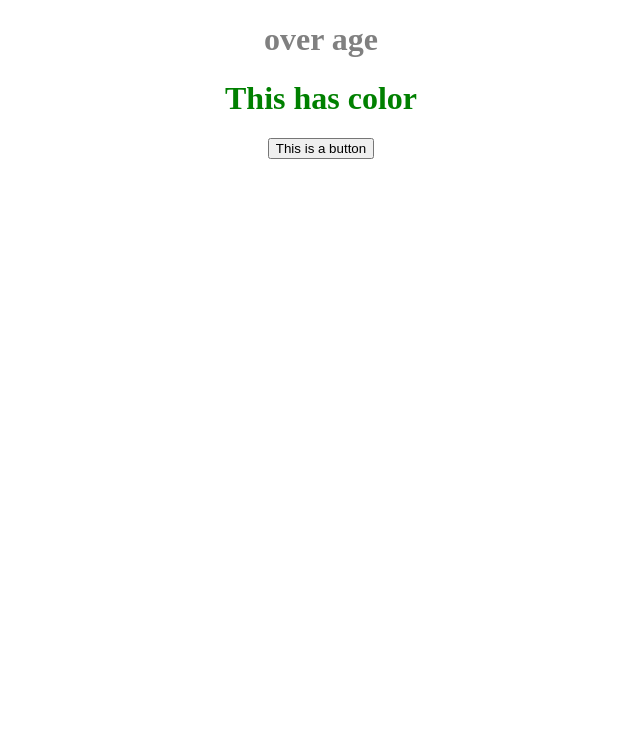
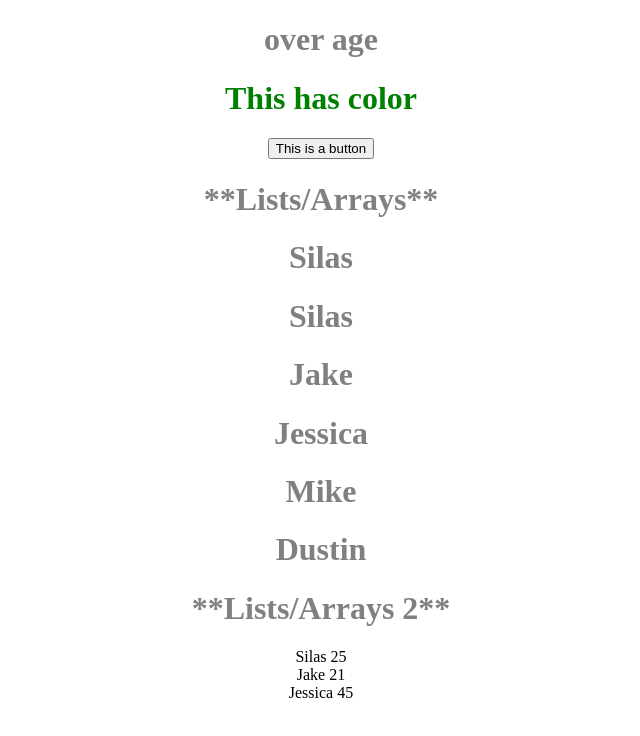
Before and after one commit to SilasFas/React-studies-1, a React (Create React App) app: page / in a window 1280 px wide. Shown: the top 736 px of the page, without its empty margins (319-959 px from the left). Built offline with nearby package versions, Linux system fonts and the light colour scheme.

Commit message:
CSS/conditional/array

```diff
--- a/src/App.js
+++ b/src/App.js
@@ -1,17 +1,44 @@
 import './App.css';
 import './Index.css';
+import { User } from './User';
 
 function App() {
 
   const age = 18
   const isGreen = true
 
+  const names = ['Silas', 'Jake', 'Jessica', 'Mike', 'Dustin']
+
+  const users = [
+    { name: 'Silas', age: 25 },
+    { name: 'Jake', age: 21 },
+    { name: 'Jessica', age: 45 },
+  ]
+
+
   return (
     <div className="App">
       {age >= 18 ? <h1>over age</h1> : <h1>under age</h1>}
-    <h1 style={{color: isGreen ? 'green' : 'red'}}>This has color</h1>
+      <h1 style={{ color: isGreen ? 'green' : 'red' }}>This has color</h1>
 
-    {isGreen && <button>This is a button</button>}
+      {isGreen && <button>This is a button</button>}
+
+
+
+
+      <h1>**Lists/Arrays**</h1>
+
+      <h1>{names[0]}</h1>
+
+      {names.map((name, key) => { // This sctructure map my array
+        return <h1 key={key}>{name}</h1>
+      })}
+
+
+      <h1>**Lists/Arrays 2**</h1>
+      {users.map((user, key) => {
+        return <User name={user.name} age={user.age} key={key} />
+      })}
     </div>
   );
 }
--- /dev/null
+++ b/src/User.js
@@ -0,0 +1,15 @@
+
+export const User = (props) => {
+    return (
+        <div>{props.name} {props.age}</div>
+    )
+}
+
+/*
+function User (props) {
+    return (
+        <div>{props.name} {props.age}</div>
+    )
+}
+export default User
+*/
```
